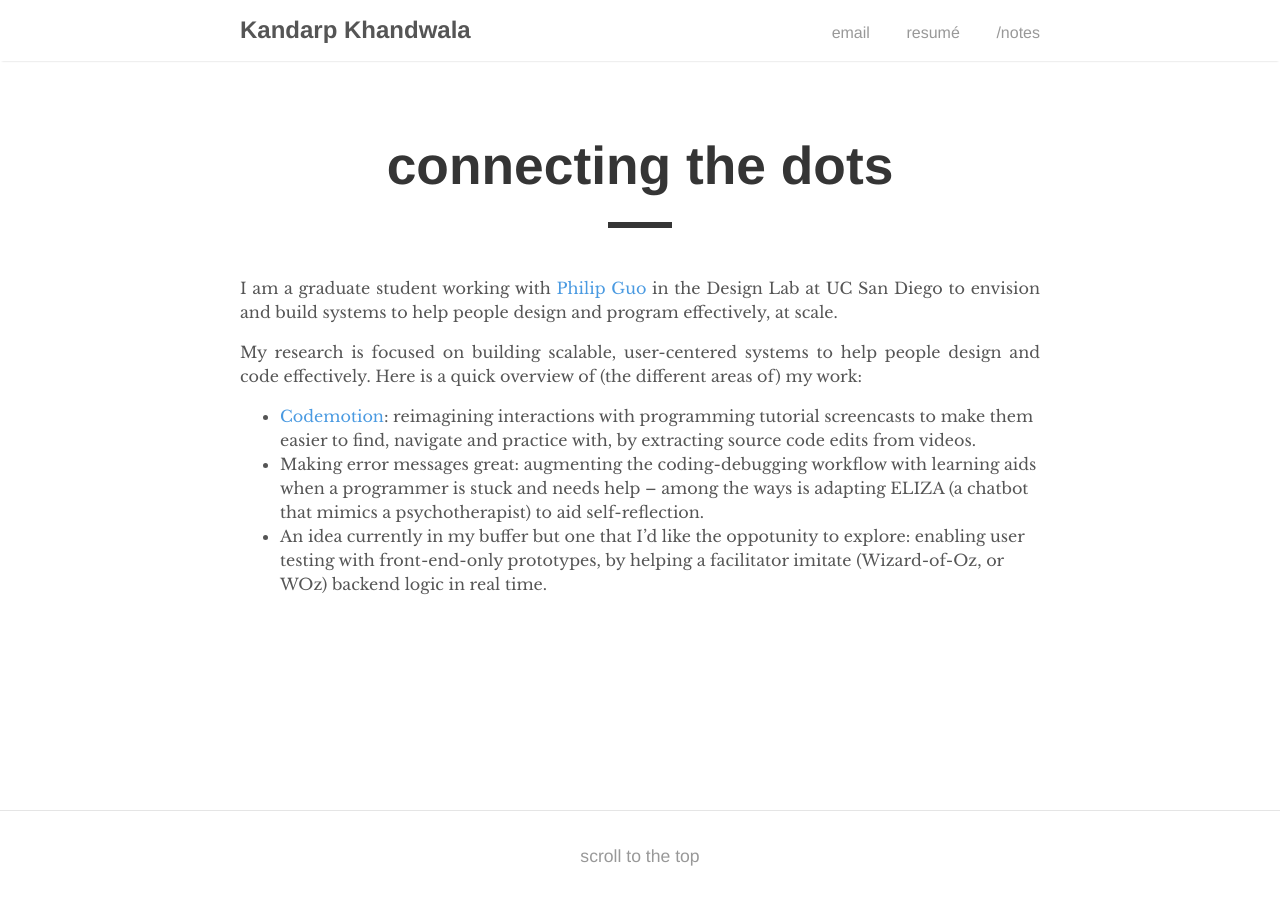
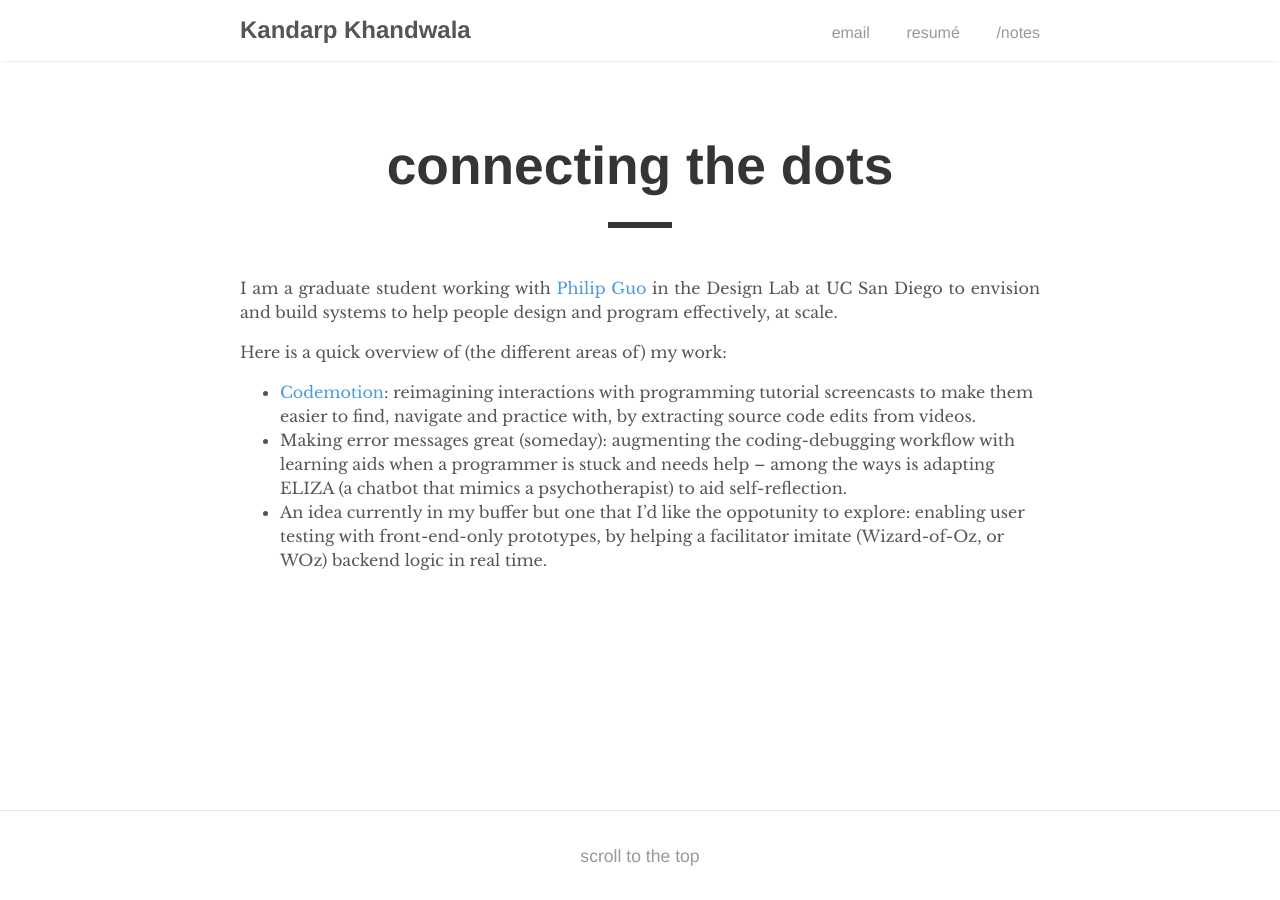
Before and after one commit to kandarpksk/kandarpksk.github.io, a Jekyll site: the page built from _posts/2018-01-30-about.md, in a window 1280 px wide. Built offline with Jekyll 4.4.1, drawn with Linux system fonts in a browser that asks for light colours; some of the changed lines change nothing that is shown.

Commit message:
Update 2018-01-30-about.md

```diff
--- a/_posts/2018-01-30-about.md
+++ b/_posts/2018-01-30-about.md
@@ -5,20 +5,11 @@ permalink: /about
 excerpt: I am a graduate student working with Philip Guo in the Design Lab at UC San Diego to envision and build systems to help people design and program effectively, at scale.
 ---
 
-<!-- TODO \| what, how and why I think as I do \| coursework -->
+<!-- note: sync with excerpt -->
+I am a graduate student working with [Philip Guo](http://pgbovine.net) in the Design Lab at UC San Diego to envision and build systems to help people design and program effectively, at scale.
 
-<!-- <img src="/assets/headshot-kandarp.jpg" style="width: 30%; min-width: 250px;"> -->
-<!-- *find me as "kandarpksk" on most platforms* -->
-
-<!-- note: sync with excerpt -->
-I am a graduate student working with [Philip Guo](http://pgbovine.net) in the Design Lab at UC San Diego to envision and build systems to help people design and program effectively, at scale. <!-- I firmly believe that advancement in technology is at a stage where anything we might want to dream about is [within the realm of possibility](https://www.microsoft.com/buxtoncollection "please see the quote") as long as we are persistent. -->
-
-<!-- *<span style="text-align: center;">❝my work is around devising interactions inaccessible to those not experienced enough to get their hands dirty and tinker with with different levels of technology stacks❞</span>* -->
-
-<!-- My design process is predominantly user-centric, with emphasis on whether there is a real need for the system I envision and later build. I try to recreate the target user's mental model and link breakdowns to the underlying technology to come up with meaningful and practical solutions.
-Also, my perspective is to adapt to the requirements of the solution that I (or my team) decide to build, rather than narrowing the range of the solution space explored in the first place. -->
-
-My research is focused on building scalable, user-centered systems to help people design and code effectively. Here is a quick overview of (the different areas of) my work:
+<!-- My research is focused on building user-centered systems to help people design and code effectively, with scalability in mind. -->
+Here is a quick overview of (the different areas of) my work:
 - [Codemotion](codemotion): reimagining interactions with programming tutorial screencasts to make them easier to find, navigate and practice with, by extracting source code edits from videos.
-- Making error messages great: augmenting the coding-debugging workflow with learning aids when a programmer is stuck and needs help -- among the ways is adapting ELIZA (a chatbot that mimics a psychotherapist) to aid self-reflection.
+- Making error messages great (someday): augmenting the coding-debugging workflow with learning aids when a programmer is stuck and needs help -- among the ways is adapting ELIZA (a chatbot that mimics a psychotherapist) to aid self-reflection.
 - An idea currently in my buffer but one that I'd like the oppotunity to explore: enabling user testing with front-end-only prototypes, by helping a facilitator imitate (Wizard-of-Oz, or WOz) backend logic in real time.
```
